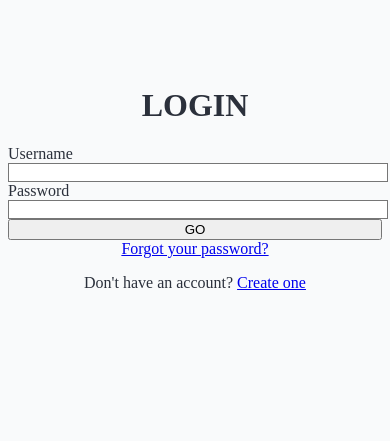
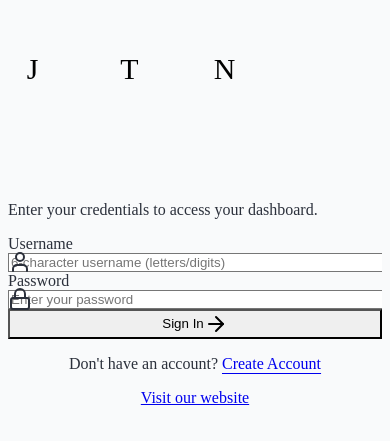
Before and after one commit to abdullah-ento7/studio-main, a Next.js app: page /login in a window 390 px wide. Shown: the part 243-684 px from the top of the page. Built offline with nearby package versions, Linux system fonts and the light colour scheme; no server answers; the database is empty.

Commit message:
revert: Reverted login and create account pages to their original state

```diff
--- a/src/app/create-account/page.tsx
+++ /dev/null
@@ -1,90 +0,0 @@
-'use client';
-
-import { useState } from 'react';
-import { useRouter } from 'next/navigation';
-import { Button } from '@/components/ui/button';
-import { Input } from '@/components/ui/input';
-import { useAuth } from '@/context/auth-context';
-import Link from 'next/link';
-import { useToast } from '@/hooks/use-toast';
-
-export default function CreateAccountPage() {
-  const [username, setUsername] = useState('');
-  const [password, setPassword] = useState('');
-  const [confirmPassword, setConfirmPassword] = useState('');
-  const [isLoading, setIsLoading] = useState(false);
-  const [error, setError] = useState('');
-  const { createAccount } = useAuth();
-  const router = useRouter();
-  const { toast } = useToast();
-
-  const handleCreateAccount = async () => {
-    if (!username || !password || !confirmPassword) {
-      setError('Please fill in all fields.');
-      return;
-    }
-    if (password !== confirmPassword) {
-      setError('Passwords do not match.');
-      return;
-    }
-    setError('');
-    setIsLoading(true);
-    const success = await createAccount(username, password);
-    if (success) {
-      toast({
-        title: 'Account Created',
-        description: "Your account has been successfully created.",
-      });
-      router.push('/');
-    } else {
-      setError('Failed to create account. Please try again.');
-    }
-    setIsLoading(false);
-  };
-
-  return (
-    <div className="min-h-screen flex items-center justify-center bg-gray-100">
-      <div className="w-full max-w-md p-8 space-y-8 bg-white rounded-lg shadow-md">
-        <div className="text-center">
-          <h1 className="text-2xl font-bold text-gray-800">CREATE ACCOUNT</h1>
-        </div>
-        <div className="space-y-4">
-          <div>
-            <label className="text-sm font-medium text-gray-700">Username</label>
-            <Input
-              type="text"
-              value={username}
-              onChange={(e) => setUsername(e.target.value)}
-              className="w-full px-4 py-2 mt-2 border rounded-md focus:outline-none focus:ring-1 focus:ring-primary"
-            />
-          </div>
-          <div>
-            <label className="text-sm font-medium text-gray-700">Password</label>
-            <Input
-              type="password"
-              value={password}
-              onChange={(e) => setPassword(e.target.value)}
-              className="w-full px-4 py-2 mt-2 border rounded-md focus:outline-none focus:ring-1 focus:ring-primary"
-            />
-          </div>
-          <div>
-            <label className="text-sm font-medium text-gray-700">Confirm Password</label>
-            <Input
-              type="password"
-              value={confirmPassword}
-              onChange={(e) => setConfirmPassword(e.target.value)}
-              className="w-full px-4 py-2 mt-2 border rounded-md focus:outline-none focus:ring-1 focus:ring-primary"
-            />
-          </div>
-        </div>
-        {error && <p className="text-sm text-red-600">{error}</p>}
-        <Button onClick={handleCreateAccount} disabled={isLoading} className="w-full py-2 font-semibold text-white bg-primary rounded-md hover:bg-primary-dark focus:outline-none focus:ring-2 focus:ring-offset-2 focus:ring-primary">
-          {isLoading ? 'Creating Account...' : 'CREATE ACCOUNT'}
-        </Button>
-        <div className="text-sm text-center">
-          <p className="text-gray-600">Already have an account? <Link href="/login" className="font-medium text-primary hover:underline">Log in</Link></p>
-        </div>
-      </div>
-    </div>
-  );
-}
--- a/src/app/login/page.tsx
+++ b/src/app/login/page.tsx
@@ -6,6 +6,8 @@ import { Button } from '@/components/ui/button';
 import { Input } from '@/components/ui/input';
 import { useAuth } from '@/context/auth-context';
 import Link from 'next/link';
+import { User, Lock, ArrowRight, ShieldAlert } from 'lucide-react';
+import { Logo } from '@/components/icons';
 import { useToast } from '@/hooks/use-toast';
 
 export default function LoginPage() {
@@ -38,42 +40,133 @@ export default function LoginPage() {
   };
 
   return (
-    <div className="min-h-screen flex items-center justify-center bg-gray-100">
-      <div className="w-full max-w-md p-8 space-y-8 bg-white rounded-lg shadow-md">
-        <div className="text-center">
-          <h1 className="text-2xl font-bold text-gray-800">LOGIN</h1>
+    <div className="min-h-screen w-full flex overflow-hidden bg-background">
+      {/* Left Side - Form */}
+      <div className="w-full lg:w-1/2 flex flex-col justify-center px-8 sm:px-12 lg:px-24 xl:px-32 relative z-10 bg-white/50 dark:bg-black/50 backdrop-blur-xl">
+        <div className="mb-8">
+          <Logo className="h-10 w-auto text-primary mb-6" />
+          <h1 className="text-4xl font-headline font-bold tracking-tight mb-2 bg-clip-text text-transparent bg-gradient-to-r from-primary to-accent">
+            JTN Logistics
+          </h1>
+          <p className="text-muted-foreground text-lg">
+            Enter your credentials to access your dashboard.
+          </p>
         </div>
-        <div className="space-y-4">
-          <div>
-            <label className="text-sm font-medium text-gray-700">Username</label>
-            <Input
-              type="text"
-              value={username}
-              onChange={(e) => setUsername(e.target.value)}
-              className="w-full px-4 py-2 mt-2 border rounded-md focus:outline-none focus:ring-1 focus:ring-primary"
-            />
+
+        <div className="space-y-6">
+          <div className="space-y-2">
+            <label
+              htmlFor="username"
+              className="text-sm font-medium text-foreground ml-1"
+            >
+              Username
+            </label>
+            <div className="relative group">
+              <div className="absolute inset-0 bg-gradient-to-r from-primary/20 to-accent/20 rounded-xl blur opacity-0 group-hover:opacity-100 transition-opacity duration-500" />
+              <div className="relative">
+                <User className="absolute left-4 top-1/2 -translate-y-1/2 h-5 w-5 text-muted-foreground transition-colors group-focus-within:text-primary" />
+                <Input
+                  id="username"
+                  type="text"
+                  placeholder="6-character username (letters/digits)"
+                  required
+                  value={username}
+                  onChange={(e) => {
+                    const value = e.target.value.trim().toLowerCase().replace(/[^a-z0-9]/g, '');
+                    setUsername(value.slice(0, 6));
+                  }}
+                  maxLength={6}
+                  className="pl-12 h-14 rounded-xl border-muted-foreground/20 focus:border-primary/50 bg-white/80 dark:bg-black/80 backdrop-blur-sm shadow-sm transition-all"
+                />
+              </div>
+            </div>
           </div>
-          <div>
-            <label className="text-sm font-medium text-gray-700">Password</label>
-            <Input
-              type="password"
-              value={password}
-              onChange={(e) => setPassword(e.target.value)}
-              className="w-full px-4 py-2 mt-2 border rounded-md focus:outline-none focus:ring-1 focus:ring-primary"
-            />
+
+          <div className="space-y-2">
+            <label
+              htmlFor="password"
+              className="text-sm font-medium text-foreground ml-1"
+            >
+              Password
+            </label>
+            <div className="relative group">
+              <div className="absolute inset-0 bg-gradient-to-r from-primary/20 to-accent/20 rounded-xl blur opacity-0 group-hover:opacity-100 transition-opacity duration-500" />
+              <div className="relative">
+                <Lock className="absolute left-4 top-1/2 -translate-y-1/2 h-5 w-5 text-muted-foreground transition-colors group-focus-within:text-primary" />
+                <Input
+                  id="password"
+                  type="password"
+                  placeholder="Enter your password"
+                  required
+                  value={password}
+                  onChange={(e) => setPassword(e.target.value)}
+                  onKeyDown={(e) => e.key === 'Enter' && handleLogin()}
+                  className="pl-12 h-14 rounded-xl border-muted-foreground/20 focus:border-primary/50 bg-white/80 dark:bg-black/80 backdrop-blur-sm shadow-sm transition-all"
+                />
+              </div>
+            </div>
           </div>
+
+          {error && (
+            <div className="flex items-center space-x-2 text-destructive text-sm bg-destructive/10 border border-destructive/20 rounded-lg p-3">
+              <ShieldAlert className="h-5 w-5" />
+              <p>{error}</p>
+            </div>
+          )}
+
+          <Button
+            type="submit"
+            disabled={isLoading}
+            className="w-full h-14 text-lg font-semibold rounded-xl bg-gradient-to-r from-primary to-accent hover:shadow-lg hover:shadow-primary/25 transition-all duration-300 mt-4 group"
+            onClick={handleLogin}
+          >
+            {isLoading ? 'Signing in...' : 'Sign In'}
+            {!isLoading && (
+              <ArrowRight className="ml-2 h-5 w-5 group-hover:translate-x-1 transition-transform" />
+            )}
+          </Button>
         </div>
-        {error && <p className="text-sm text-red-600">{error}</p>}
-        <Button onClick={handleLogin} disabled={isLoading} className="w-full py-2 font-semibold text-white bg-primary rounded-md hover:bg-primary-dark focus:outline-none focus:ring-2 focus:ring-offset-2 focus:ring-primary">
-          {isLoading ? 'Logging in...' : 'GO'}
-        </Button>
-        <div className="text-sm text-center">
-          <Link href="#" className="font-medium text-gray-600 hover:text-primary">
-            Forgot your password?
-          </Link>
+
+        <div className="mt-8 text-center">
+          <p className="text-muted-foreground">
+            Don't have an account?{' '}
+            <Link
+              href="/create-account"
+              className="font-semibold text-primary hover:text-accent transition-colors underline-offset-4 hover:underline"
+            >
+              Create Account
+            </Link>
+          </p>
         </div>
-        <div className="text-sm text-center">
-          <p className="text-gray-600">Don't have an account? <Link href="/create-account" className="font-medium text-primary hover:underline">Create one</Link></p>
+
+        <div className="mt-4 text-center">
+          <a href="https://jtn.com.pk" target="_blank" rel="noopener noreferrer" className="text-sm text-muted-foreground hover:text-primary transition-colors">
+            Visit our website
+          </a>
+        </div>
+
+      </div>
+
+      {/* Right Side - Visual */}
+      <div className="hidden lg:flex w-1/2 relative bg-black items-center justify-center overflow-hidden">
+        {/* Abstract Background Elements */}
+        <div className="absolute inset-0 bg-[radial-gradient(circle_at_50%_50%,_rgba(124,58,237,0.2),_transparent_50%)]" />
+        <div className="absolute top-0 right-0 w-full h-full bg-gradient-to-br from-primary/20 via-background to-accent/20 mix-blend-overlay" />
+        <div className="absolute -top-24 -right-24 w-96 h-96 bg-primary/30 rounded-full blur-3xl animate-pulse" />
+        <div className="absolute -bottom-24 -left-24 w-96 h-96 bg-accent/30 rounded-full blur-3xl animate-pulse delay-700" />
+
+        <div className="relative z-10 p-12 text-center max-w-xl backdrop-blur-sm rounded-3xl border border-white/10 bg-white/5 shadow-2xl">
+          <h2 className="text-5xl font-bold text-white mb-6 leading-tight">
+            Logistics <br />
+            <span className="text-transparent bg-clip-text bg-gradient-to-r from-primary to-accent">
+              Reimagined
+            </span>
+          </h2>
+          <p className="text-lg text-gray-300 leading-relaxed">
+            Experience the next generation of transport management. Streamlined
+            operations, real-time tracking, and vibrant insights at your
+            fingertips.
+          </p>
         </div>
       </div>
     </div>
```
